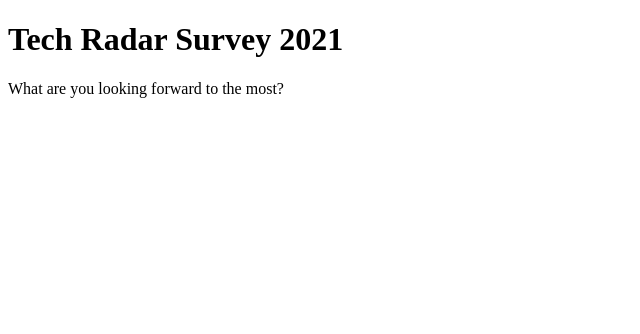
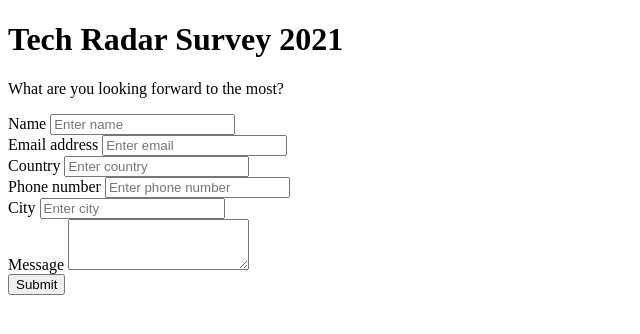
Before and after one commit to banuragaxioned/fcc-survey-form, a plain HTML site: page index.html in a window 1280 px wide. Shown: the whole page, without its empty margins (0-640 px from the left). Drawn offline with Linux system fonts and the light colour scheme.

Commit message:
feat: add form, user stories #1-11

```diff
--- a/index.html
+++ b/index.html
@@ -5,9 +5,38 @@
   <meta http-equiv="X-UA-Compatible" content="IE=edge">
   <meta name="viewport" content="width=device-width, initial-scale=1.0">
   <title>Tech Radar Survey 2021</title>
+  <script async src="https://cdn.freecodecamp.org/testable-projects-fcc/v1/bundle.js"></script>
 </head>
 <body>
   <h1 id="title">Tech Radar Survey 2021</h1>
   <p id="description">What are you looking forward to the most?</p>
+  <form id="survey-form">
+    <div class="form-group">
+      <label id="name-label" for="name">Name</label>
+      <input type="text" class="form-control" id="name" placeholder="Enter name">
+    </div>
+    <div class="form-group">
+      <label id="email-label" for="email">Email address</label>
+      <input type="email" class="form-control" id="email" placeholder="Enter email">
+    </div>
+    <div class="form-group">
+      <label for="country">Country</label>
+      <input type="dropdown" class="form-control" id="country" placeholder="Enter country">
+    </div>
+    <div class="form-group">
+      <label id="number-label" for="number">Phone number</label>
+      <input type="text" class="form-control" id="number" placeholder="Enter phone number" min="1000000000" max="9999999999">
+    </div>
+
+    <div class="form-group">
+      <label for="city">City</label>
+      <input type="text" class="form-control" id="city" placeholder="Enter city">
+    </div>
+    <div class="form-group">
+      <label for="message">Message</label>
+      <textarea class="form-control" id="message" rows="3"></textarea>
+    </div>
+    <button type="submit" class="btn btn-primary">Submit</button>
+  </form>
 </body>
 </html>
```
